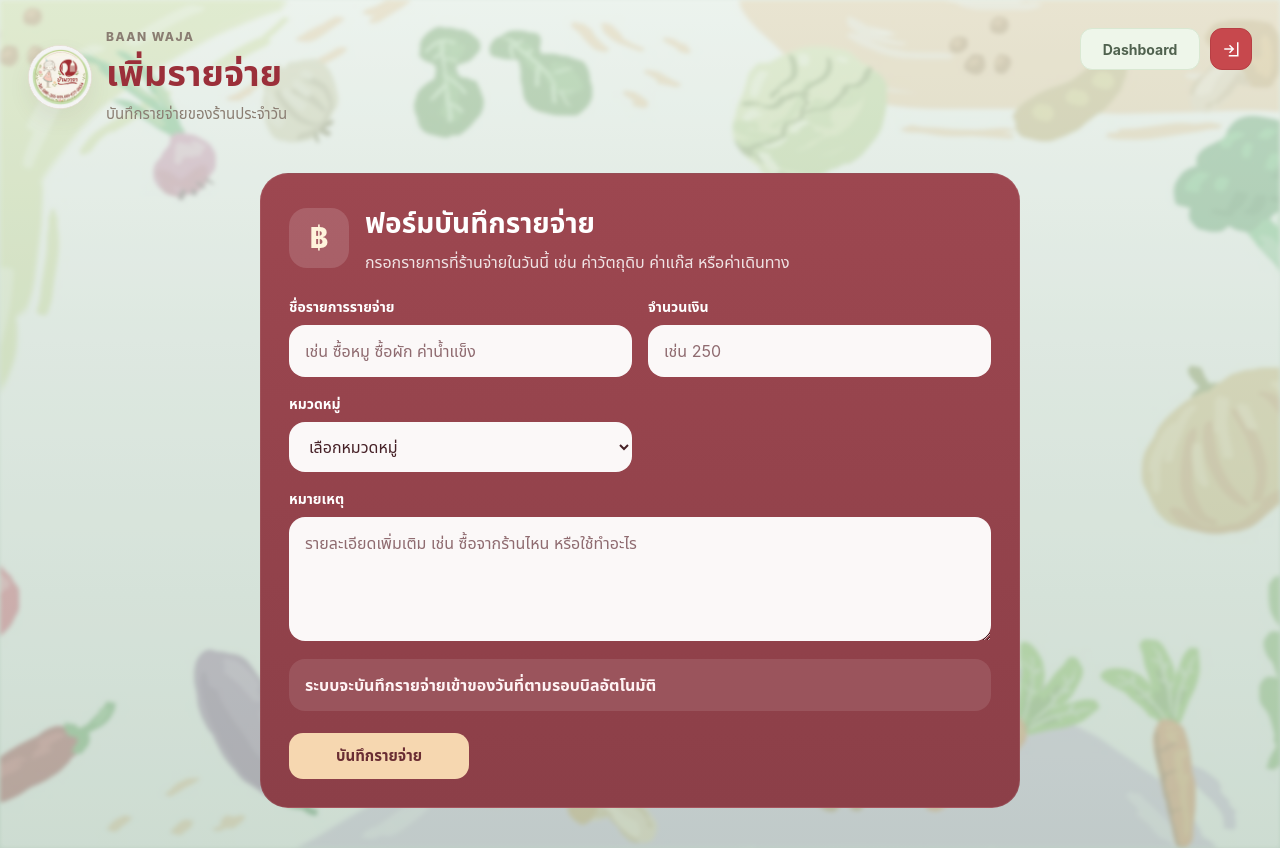
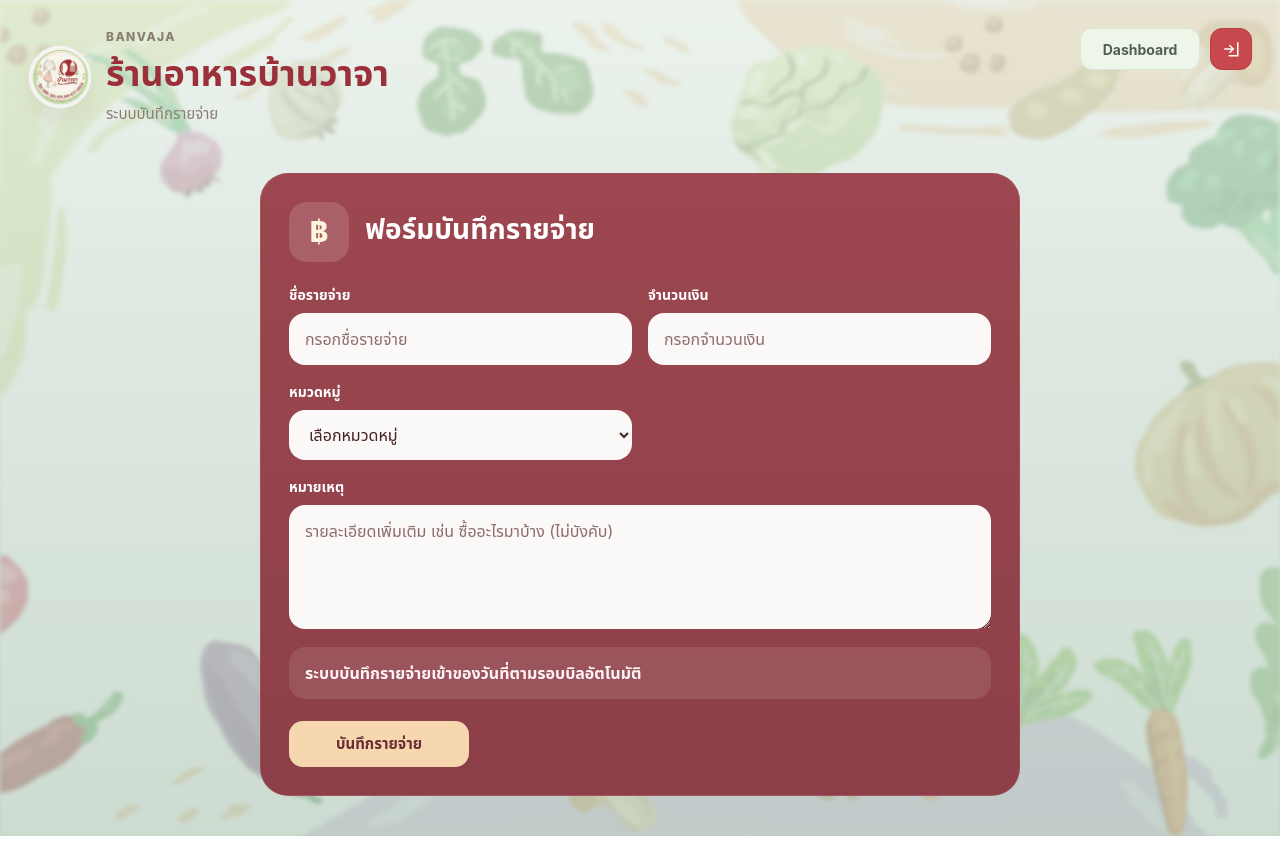
Before and after one commit to 1stwiritphon/baanwaja-pos, a Vue app: page /expenses in a window 1280 px wide. Built offline with nearby package versions, Linux system fonts and the light colour scheme; sample sign-in values are in the browser's storage.

Commit message:
update word

```diff
--- a/src/views/AdminMenuView.vue
+++ b/src/views/AdminMenuView.vue
@@ -22,7 +22,6 @@ const form = ref({
 id: null,
 name: '',
 price: '',
-base_price: '',
 category: 'ราดข้าว',
 active: true,
 source_type: 'fixed',
@@ -82,7 +81,6 @@ form.value = {
 id: null,
 name: '',
 price: '',
-base_price: '',
 category: 'ราดข้าว',
 active: true,
 source_type: 'fixed',
@@ -100,7 +98,6 @@ form.value = {
 id: item.id,
 name: item.name,
 price: Number(item.price),
-base_price: Number(item.base_price || item.price),
 category: item.category,
 active: item.active,
 source_type: item.source_type || 'fixed',
@@ -116,7 +113,6 @@ allow_ice: item.allow_ice || false,
 async function saveMenu() {
 const name = form.value.name.trim()
 const price = Number(form.value.price)
-const basePrice = Number(form.value.base_price || form.value.price)
 
 if (!name || !price || price <= 0 || !form.value.category) {
 showWarning('กรอกชื่อเมนู ราคา และหมวดหมู่ให้ถูกต้อง')
@@ -126,7 +122,7 @@ return
 const payload = {
 name,
 price,
-base_price: basePrice,
+base_price: price,
 category: form.value.category,
 active: form.value.active,
 source_type: form.value.source_type,
@@ -223,9 +219,9 @@ onMounted(fetchMenu)
 <div class="brand-header">
 <img src="/logo-baanwaja.jpeg" alt="บ้านวาจา" class="brand-header-logo" />
 <div>
-<p class="eyebrow">BAAN WAJA</p>
-<h1 class="page-title">จัดการเมนูร้าน</h1>
-<p class="page-subtitle">เมนูทั้งหมดมาจากฐานข้อมูล</p>
+<p class="eyebrow">BANVAJA</p>
+<h1 class="page-title">ร้านอาหารบ้านวาจา</h1>
+<p class="page-subtitle">ระบบเมนูอาหารของร้าน</p>
 </div>
 </div>
 
@@ -237,25 +233,22 @@ onMounted(fetchMenu)
 <div class="card-head">
 <div>
 <h2>{{ isEditing ? 'แก้ไขเมนู' : 'เพิ่มเมนูใหม่' }}</h2>
-<p>เพิ่ม ลบ แก้ไขเมนูจากฐานข้อมูลโดยตรง</p>
+<p>เพิ่ม ลบ แก้ไขเมนู</p>
 </div>
 </div>
 
 <div class="form-grid">
 <div class="field">
 <label>ชื่อเมนู</label>
-<input v-model="form.name" type="text" placeholder="เช่น กะเพรา" />
+<input v-model="form.name" type="text" placeholder="กรอกชื่อเมนู เช่น กะเพรา" />
 </div>
 
 <div class="field">
 <label>ราคา</label>
-<input v-model="form.price" type="number" placeholder="เช่น 60" />
+<input v-model="form.price" type="number" placeholder="กรอกราคา" />
 </div>
 
-<div class="field">
-<label>ราคา base</label>
-<input v-model="form.base_price" type="number" placeholder="เช่น 60" />
-</div>
+
 
 <div class="field">
 <label>หมวดหมู่</label>
@@ -307,7 +300,7 @@ onMounted(fetchMenu)
 
 <label class="admin-option-card">
 <input v-model="form.allow_ice" type="checkbox" />
-<span>เพิ่มน้ำแข็งได้</span>
+<span>เพิ่มน้ำแข็ง</span>
 </label>
 </div>
 </div>
--- a/src/views/DashboardView.vue
+++ b/src/views/DashboardView.vue
@@ -354,8 +354,9 @@ fetchDashboard()
 <div class="brand-header">
 <img src="/logo-baanwaja.jpeg" alt="บ้านวาจา" class="brand-header-logo" />
 <div>
-<h1 class="page-title">BANVAJA DASHBOARD</h1>
-<p class="page-subtitle">ระบบหลังบ้านร้านอาหารบ้านวาจา</p>
+    <p class="eyebrow">BANVAJA</p>
+<h1 class="page-title">ร้านอาหารบ้านวาจา</h1>
+<p class="page-subtitle">ระบบหลังบ้านร้านอาหารบ้านวาจา สำหรับแอดมิน</p>
 </div>
 </div>
 
@@ -376,7 +377,7 @@ fetchDashboard()
 <div class="card dashboard-filter-card" style="margin-top: 20px;">
 <div class="form-grid">
 <div class="field">
-<label>เลือกวันที่ของรอบบิล</label>
+<label>เลือกวันที่รอบบิล</label>
 <input v-model="selectedDate" type="date" />
 </div>
 </div>
@@ -386,7 +387,7 @@ fetchDashboard()
 </div>
 
 <div class="form-actions">
-<button class="btn btn-primary" @click="fetchDashboard">รีเฟรชข้อมูล</button>
+<button class="btn btn-primary" @click="fetchDashboard">รีเฟรช</button>
 <button class="btn btn-secondary" @click="goToday">วันนี้</button>
 </div>
 </div>
@@ -398,7 +399,7 @@ fetchDashboard()
 <path d="M3 17l6-6 4 4 7-7"/>
 </svg>
 </div>
-<span class="stat-label">รายรับของวัน</span>
+<span class="stat-label">รายรับ</span>
 <strong class="stat-value">{{ summary.income }}</strong>
 </div>
 
@@ -408,7 +409,7 @@ fetchDashboard()
 <path d="M3 7l6 6 4-4 7 7"/>
 </svg>
 </div>
-<span class="stat-label">รายจ่ายของวัน</span>
+<span class="stat-label">รายจ่าย</span>
 <strong class="stat-value">{{ summary.expenses }}</strong>
 </div>
 
@@ -418,7 +419,7 @@ fetchDashboard()
 <circle cx="12" cy="12" r="8"/>
 </svg>
 </div>
-<span class="stat-label">กำไรของวัน</span>
+<span class="stat-label">กำไร</span>
 <strong class="stat-value">{{ summary.profit }}</strong>
 </div>
 
@@ -437,7 +438,7 @@ fetchDashboard()
 <div class="card">
 <div class="card-head">
 <div>
-<h2>บิลของวันนั้น</h2>
+<h2>บิลวันนี้</h2>
 <p>{{ loading ? 'กำลังโหลด...' : 'แสดงหน้าละ 5 บิล' }}</p>
 </div>
 </div>
@@ -534,7 +535,7 @@ class="btn btn-small"
 <section class="card dashboard-expense-card" style="margin-top: 20px;">
 <div class="card-head">
 <div>
-<h2>รายจ่ายของวันนั้น</h2>
+<h2>รายจ่ายวันนี้</h2>
 <p>รายการค่าใช้จ่ายที่ถูกบันทึกเข้ามาในระบบ</p>
 </div>
 </div>
--- a/src/views/ExpensesView.vue
+++ b/src/views/ExpensesView.vue
@@ -77,9 +77,9 @@ router.push('/pos')
 <div class="brand-header">
 <img src="/logo-baanwaja.jpeg" alt="บ้านวาจา" class="brand-header-logo" />
 <div>
-<p class="eyebrow">BAAN WAJA</p>
-<h1 class="page-title">เพิ่มรายจ่าย</h1>
-<p class="page-subtitle">บันทึกรายจ่ายของร้านประจำวัน</p>
+<p class="eyebrow">BANVAJA</p>
+<h1 class="page-title">ร้านอาหารบ้านวาจา</h1>
+<p class="page-subtitle">ระบบบันทึกรายจ่าย</p>
 </div>
 </div>
 
@@ -95,17 +95,16 @@ page="expenses"
 <div class="expense-icon-badge">฿</div>
 <div>
 <h2>ฟอร์มบันทึกรายจ่าย</h2>
-<p>กรอกรายการที่ร้านจ่ายในวันนี้ เช่น ค่าวัตถุดิบ ค่าแก๊ส หรือค่าเดินทาง</p>
 </div>
 </div>
 
 <div class="expense-form-grid">
 <div class="field">
-<label>ชื่อรายการรายจ่าย</label>
+<label>ชื่อรายจ่าย</label>
 <input
 v-model="form.title"
 type="text"
-placeholder="เช่น ซื้อหมู ซื้อผัก ค่าน้ำแข็ง"
+placeholder="กรอกชื่อรายจ่าย"
 />
 </div>
 
@@ -114,7 +113,7 @@ placeholder="เช่น ซื้อหมู ซื้อผัก ค่า
 <input
 v-model="form.amount"
 type="number"
-placeholder="เช่น 250"
+placeholder="กรอกจำนวนเงิน"
 />
 </div>
 
@@ -125,7 +124,7 @@ placeholder="เช่น 250"
 <option value="วัตถุดิบ">วัตถุดิบ</option>
 <option value="เครื่องดื่ม">เครื่องดื่ม</option>
 <option value="ของใช้ในร้าน">ของใช้ในร้าน</option>
-<option value="ค่าเดินทาง">ค่าเดินทาง</option>
+<option value="ค่าน้ำมัน">ค่าน้ำมัน</option>
 <option value="ค่าแรง">ค่าแรง</option>
 <option value="อื่นๆ">อื่นๆ</option>
 </select>
@@ -136,13 +135,13 @@ placeholder="เช่น 250"
 <textarea
 v-model="form.note"
 rows="4"
-placeholder="รายละเอียดเพิ่มเติม เช่น ซื้อจากร้านไหน หรือใช้ทำอะไร"
+placeholder="รายละเอียดเพิ่มเติม เช่น ซื้ออะไรมาบ้าง (ไม่บังคับ)"
 />
 </div>
 </div>
 
 <div class="expense-note-box">
-ระบบจะบันทึกรายจ่ายเข้าของวันที่ตามรอบบิลอัตโนมัติ
+ระบบบันทึกรายจ่ายเข้าของวันที่ตามรอบบิลอัตโนมัติ
 </div>
 
 <div class="form-actions expense-actions">
--- a/src/views/POSView.vue
+++ b/src/views/POSView.vue
@@ -311,9 +311,9 @@ onMounted(() => {
       <div class="brand-header">
         <img src="/logo-baanwaja.jpeg" alt="บ้านวาจา" class="brand-header-logo" />
         <div>
-          <p class="eyebrow">BAAN WAJA</p>
-          <h1 class="page-title">หน้าขายสินค้า</h1>
-          <p class="page-subtitle">ดึงเมนูทั้งหมดจากฐานข้อมูล</p>
+          <p class="eyebrow">BANVAJA</p>
+          <h1 class="page-title">ร้านอาหารบ้านวาจา</h1>
+          <p class="page-subtitle">ระบบหลังบ้านร้านอาหารบ้านวาจา</p>
         </div>
       </div>
 
@@ -329,7 +329,7 @@ page="pos"
           <div class="card-head">
             <div>
               <h2>เมนูทั้งหมด</h2>
-              <p>เมนูและตัวเลือกมาจาก Supabase</p>
+              <p>รายการอาหารบ้านวาจา</p>
             </div>
           </div>
 
@@ -407,7 +407,7 @@ page="pos"
           <div class="card-head">
             <div>
               <h2 style="font-size:20px;">บิลล่าสุดของวันนี้</h2>
-              <p>ใช้ดู แก้ไข หรือยกเลิกบิลได้</p>
+
             </div>
           </div>
 
@@ -453,15 +453,15 @@ page="pos"
         <div class="form-grid" style="margin-bottom:16px;">
           <div class="field">
             <label>ชื่อหมู่บ้าน</label>
-            <input v-model="billInfo.village" type="text" placeholder="ไม่กรอกก็ได้" />
+            <input v-model="billInfo.village" type="text" placeholder="ไม่บังคับกรอก" />
           </div>
           <div class="field">
             <label>บ้านเลขที่</label>
-            <input v-model="billInfo.house_no" type="text" placeholder="ไม่กรอกก็ได้" />
+            <input v-model="billInfo.house_no" type="text" placeholder="ไม่บังคับกรอก" />
           </div>
           <div class="field">
             <label>ซอย</label>
-            <input v-model="billInfo.soi" type="text" placeholder="ไม่กรอกก็ได้" />
+            <input v-model="billInfo.soi" type="text" placeholder="ไม่บังคับกรอก" />
           </div>
         </div>
 
@@ -492,7 +492,7 @@ page="pos"
           </div>
 
           <button class="btn btn-primary full-width" @click="saveSale" :disabled="saving">
-            {{ saving ? 'กำลังบันทึก...' : 'บันทึกยอดขาย' }}
+            {{ saving ? 'กำลังบันทึก...' : 'บันทึกบิล' }}
           </button>
         </div>
       </div>
```
